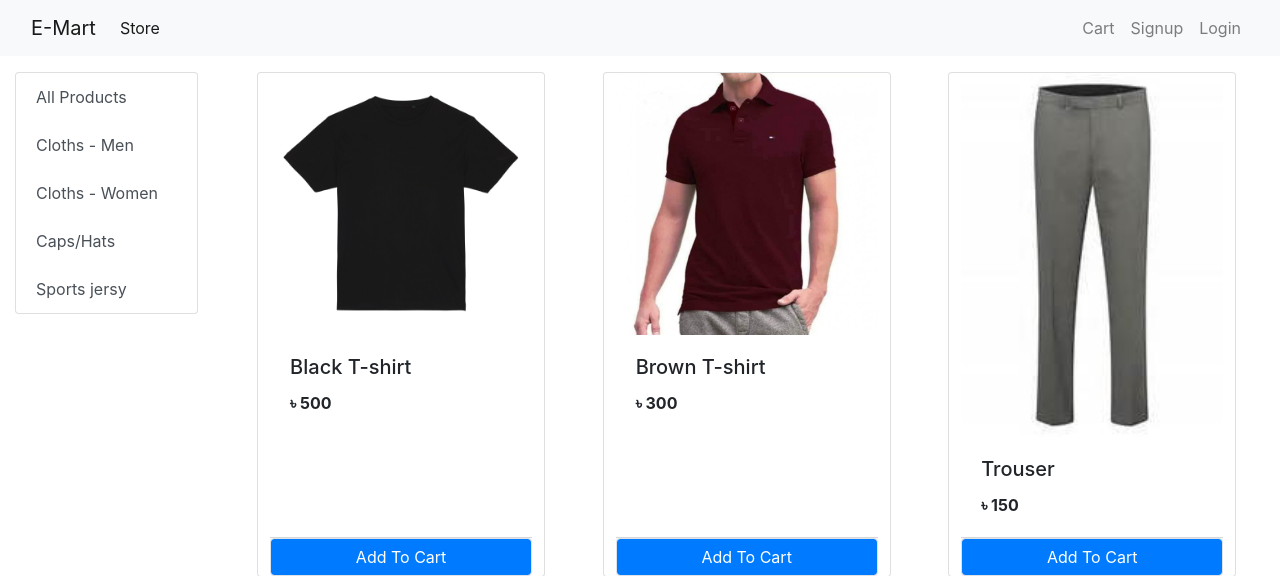
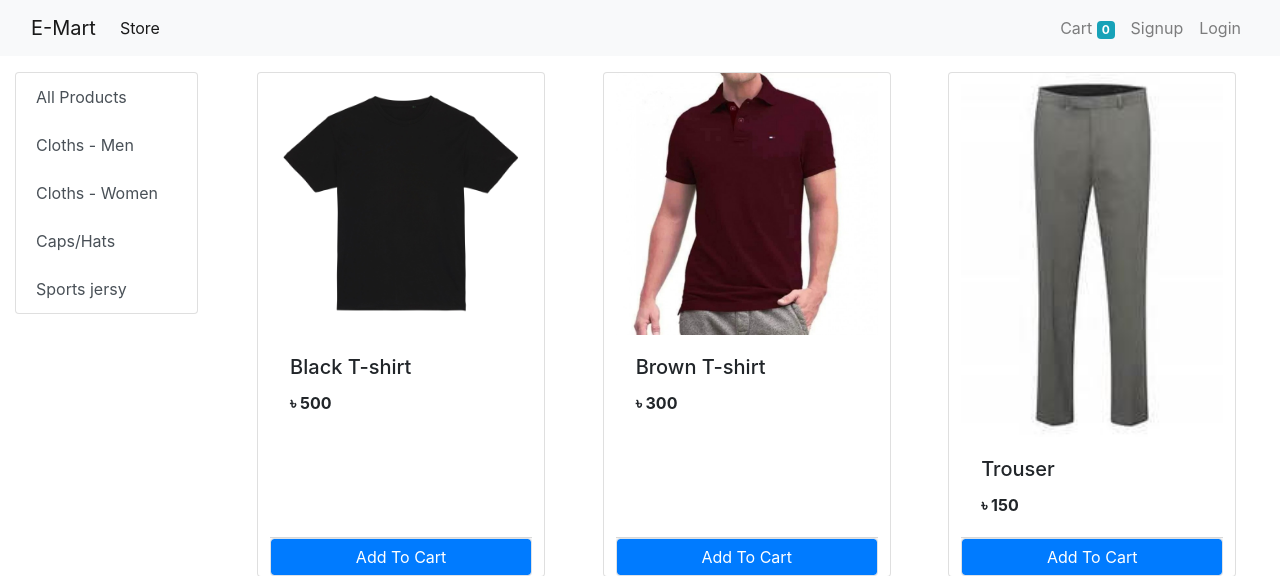
Before and after one commit to ahmedishraq/E-Mart-Django-application, a Django app: page / in a window 1280 px wide. Shown: the top 576 px of the page. Run offline with Django 3.2, Linux system fonts and the light colour scheme; data comes from the database, SQL or seed files in the repository; both versions use the stored data as it was after the commit; some libraries are stand-ins or nearby versions.

Commit message:
showing cart item count in navbar

```diff
--- a/store/templates/base.html
+++ b/store/templates/base.html
@@ -30,7 +30,9 @@
 
                 <ul class="navbar-nav dflex">
                      <li class="nav-item">
-                        <a class="nav-link" aria-current="page" href="/cart">Cart</a>
+                        <a class="nav-link" aria-current="page" href="/cart">Cart
+                        <span class="badge badge-info">{{request.session.cart.keys | length}}</span>
+                        <span class="sr-only">(current)</span></a>
                     </li>
                     {% if request.session.customer %}
                         <!-- <li class="nav-item">
```
Also changed, not shown: db.sqlite3.
